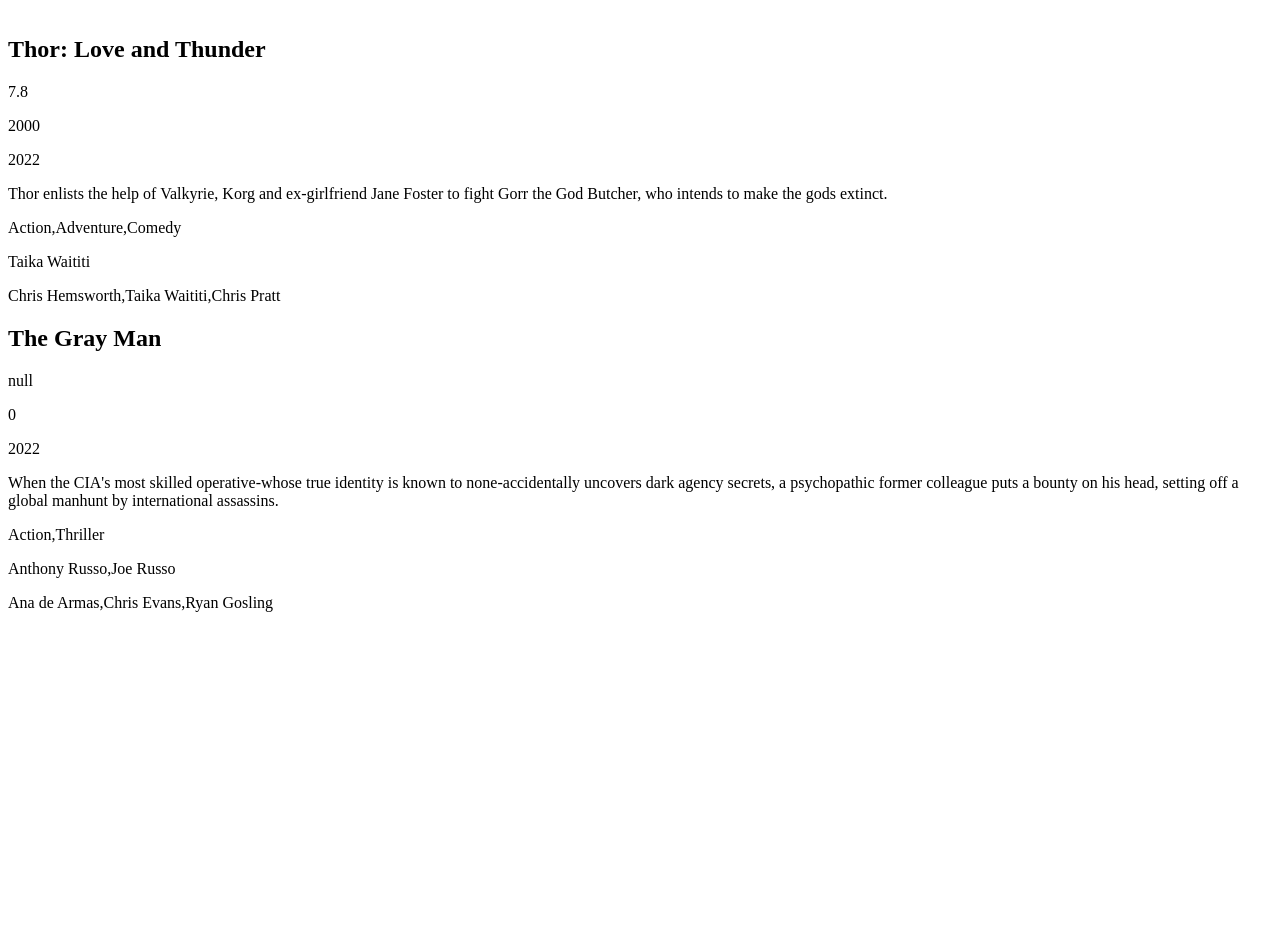
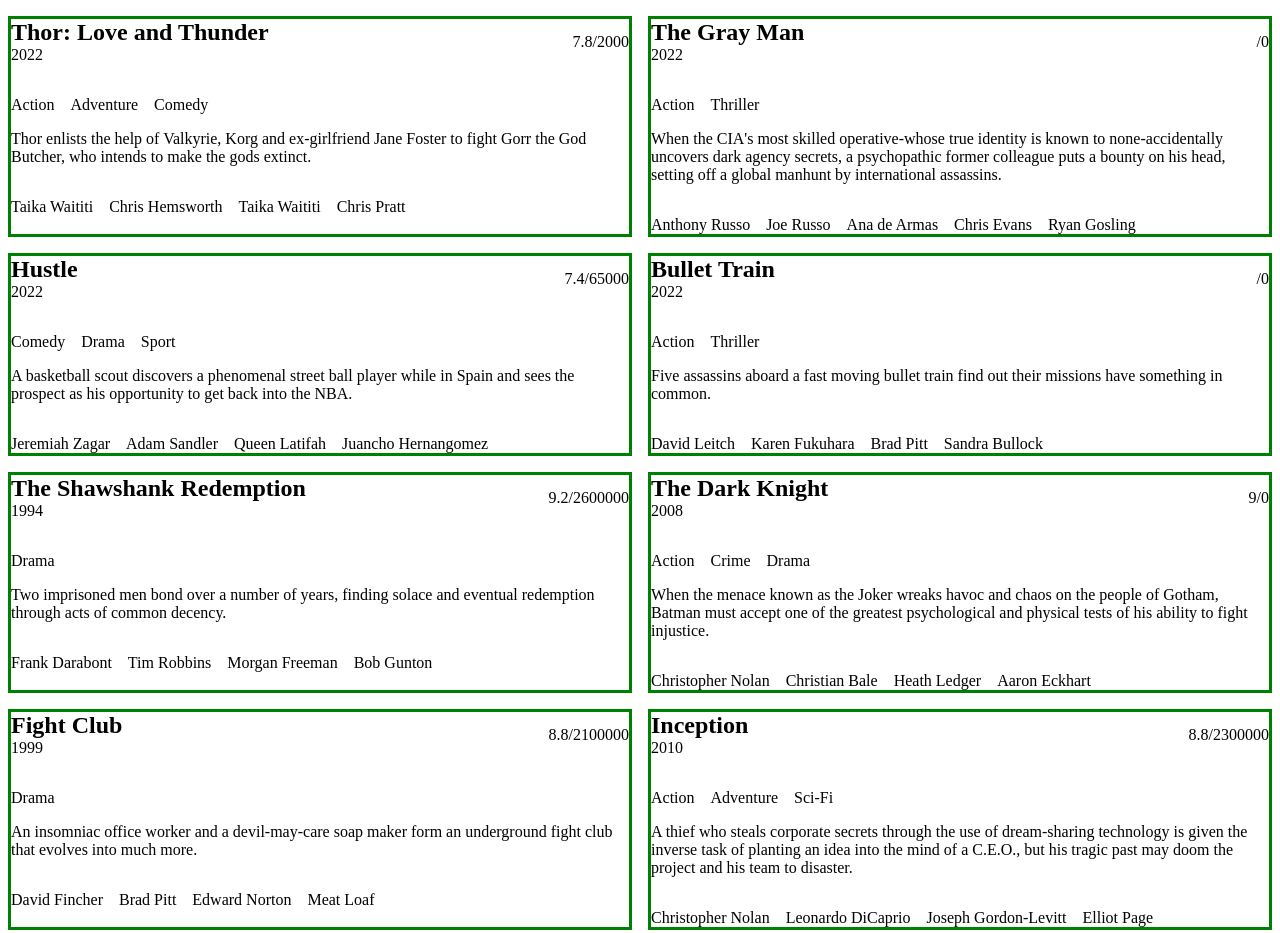
Before and after one commit to raudzius/Movies-JSON_CodeAcademy, a plain HTML site: page index.html in a window 1280 px wide. Shown: the top 933 px of the page. Before the commit the page ends 800 px from the top, so only its background shows below. Drawn offline with Linux system fonts and the light colour scheme.

Commit message:
Update index.html

```diff
--- a/index.html
+++ b/index.html
@@ -5,7 +5,7 @@
     <meta http-equiv="X-UA-Compatible" content="IE=edge" />
     <meta name="viewport" content="width=device-width, initial-scale=1.0" />
     <link rel="stylesheet" href="./styles.css" />
-    <script src="./movies.js" defer></script>
+    <script src="./app.js" defer></script>
     <title>Movies</title>
   </head>
   <body>
```
